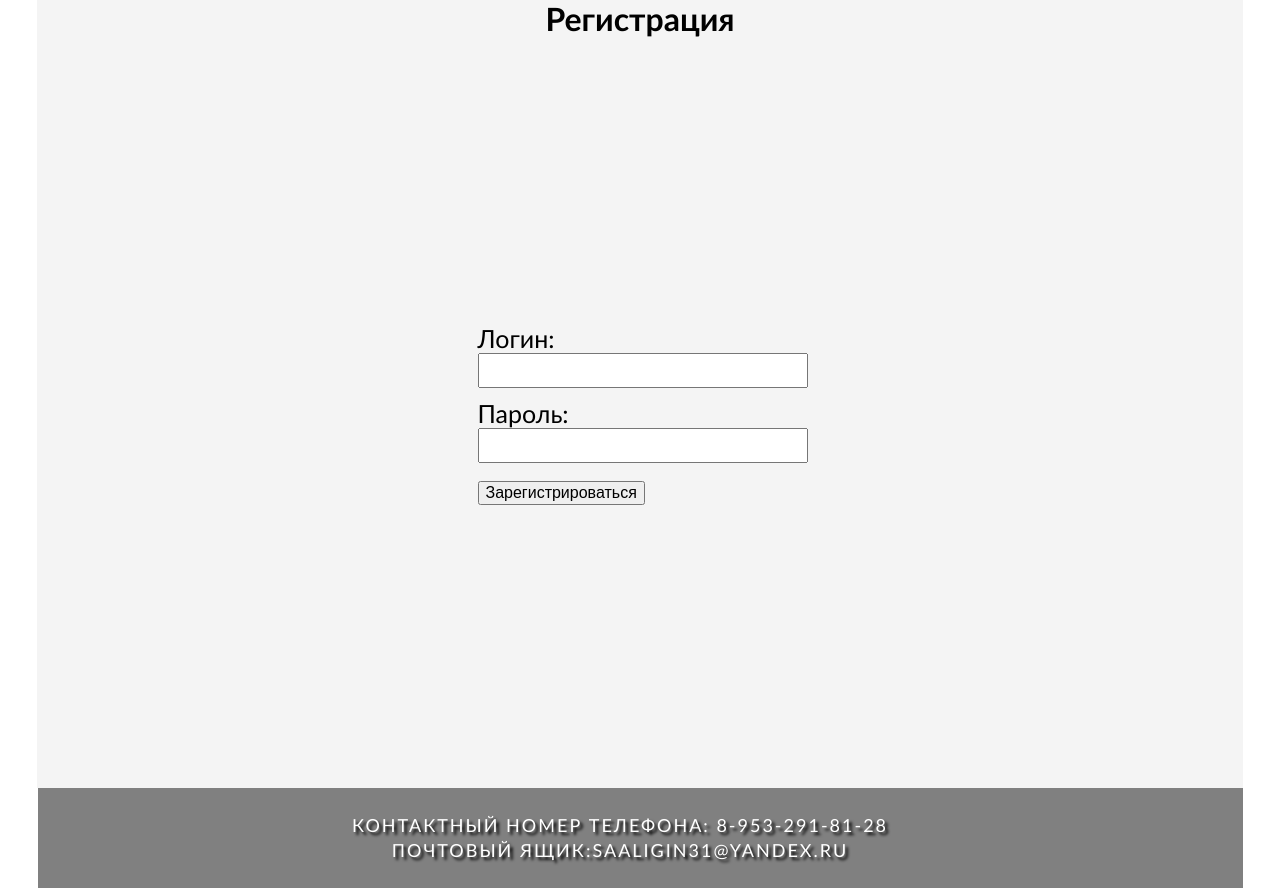
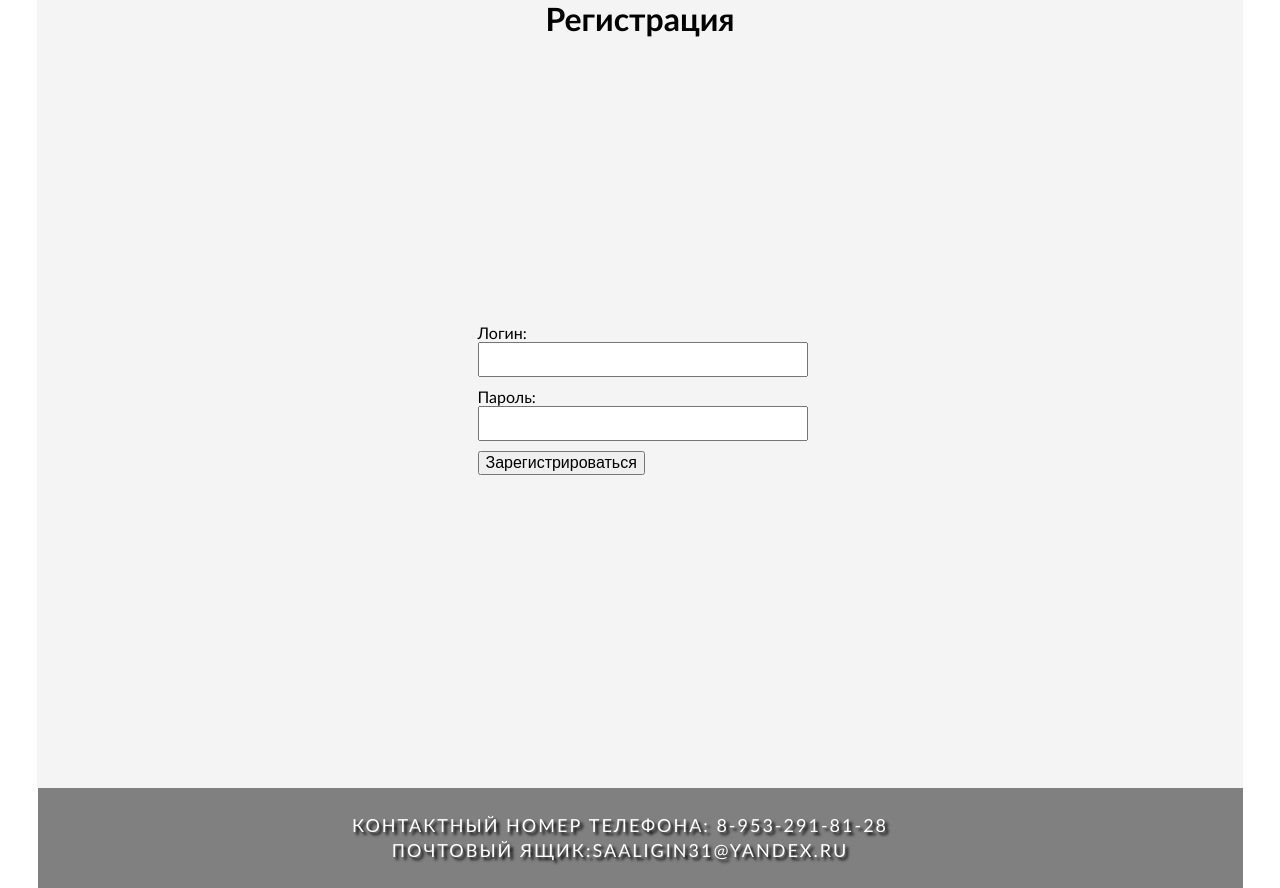
Before and after one commit to ErmishinNikita/Kursovaya, a Flask app: page /register in a window 1280 px wide. Shown: the part 62-950 px from the top of the page. Run offline with Flask 2, Linux system fonts and the light colour scheme.

Commit message:
AUTOSALON

```diff
--- a/autosalon/admin/templates/admin/adminprofil.html
+++ b/autosalon/admin/templates/admin/adminprofil.html
@@ -5,7 +5,7 @@
   <div class="lichn"></div>
 <h1>Личный кабинет</h1>
 <div class="pofiladm">
-  <img src="https://avatars.mds.yandex.net/i?id=37d902656e1718cdacb9bdf084d0992e9171cd53-7085821-images-thumbs&n=13" width="150px" height="150px">
+  <img src="https://blackpantherpowerfitness.com/wp-content/uploads/2020/08/blank-profile-picture-mystery-man-avatar-973460.jpg" width="150px" height="150px">
 </div>
 <h1>Список возможностей:</h1>
 <div class="ssil"><a href="/admin/zakazi">1. Заказы </a></div>
--- a/autosalon/static/css/styles.css
+++ b/autosalon/static/css/styles.css
@@ -230,6 +230,7 @@ background: #FF9C9C;
     display: flex;
     justify-content: space-around;
     margin-right: 10px;
+    margin-bottom: 250px;
 }
 .speed{
 
@@ -305,7 +306,7 @@ background: #FF9C9C;
 }
 .profil{
     width: 1070px;
-    text-align: center;
+    text-align: left;
 }
 .quit{
     display: block;
@@ -389,7 +390,8 @@ background: #FF9C9C;
 
 .ostusl{
     display: flex;
-    justify-content: center;
+    justify-content: left;
+    margin-top: 15px;
 }
 .otziv{
     display: flex;
@@ -412,9 +414,6 @@ background: #FF9C9C;
     margin-left: 300px;
     margin-right: 300px;
     font-size: 30px;
-}
-.ostusl{
-    margin-top: 50px;
 }
 
 .del{
@@ -449,21 +448,3 @@ background: #FF9C9C;
     width: 325px;
     height: 200px;
 }
-.registr{
-    height: 750px;
-    display: flex;
-    justify-content: center;
-    align-items: center;
-    flex-direction: column;
-}
-
-.registr input{
-    font-size: 25px;
-}
-.registr p{
-    font-size: 25px;
-}
-.regi{
-    width: 325px;
-    height: 200px;
-}
--- a/autosalon/templates/index.html
+++ b/autosalon/templates/index.html
@@ -37,5 +37,6 @@
                 Показать все
             </a>
     </div>
+
 </div>
 {% endblock %}
--- a/autosalon/templates/profile.html
+++ b/autosalon/templates/profile.html
@@ -5,12 +5,12 @@
     <div class="quit">
     <a href="/quit">Выход из аккаунта</a>
 </div>
-<h1>Личный кабинет</h1>
+<h2>Личный кабинет</h2>
 <div class="profil">
   <img src="https://blackpantherpowerfitness.com/wp-content/uploads/2020/08/blank-profile-picture-mystery-man-avatar-973460.jpg" width="150px" height="150px">
 </div>
 
-<h1>Оставьте заявку на приобретение автомобиля:</h1>
+<h2>Оставьте заявку на приобретение автомобиля:</h2>
  <div class="ostusl">
 <form  method="post"  class="form-contact">
     <p> <label> Как к вам обращаться: </label> <input type="text" name="fio" value="" required> </p>
--- a/autosalon/templates/registr.html
+++ b/autosalon/templates/registr.html
@@ -7,8 +7,8 @@
 <div class="flash {{cat}}">{{msg}}</div>
 {% endfor %}
 <h1>Регистрация</h1>
-<div class="registr">
-    <div class="regi">
+<div class="login">
+    <div class="log">
         <form action="/register" method="post" class="form-contact">
         <p><label>Логин: </label> <input type="text" name="login" value="" requied />
         <p><label>Пароль: </label> <input type="password" name="password" value="" requied />
```
